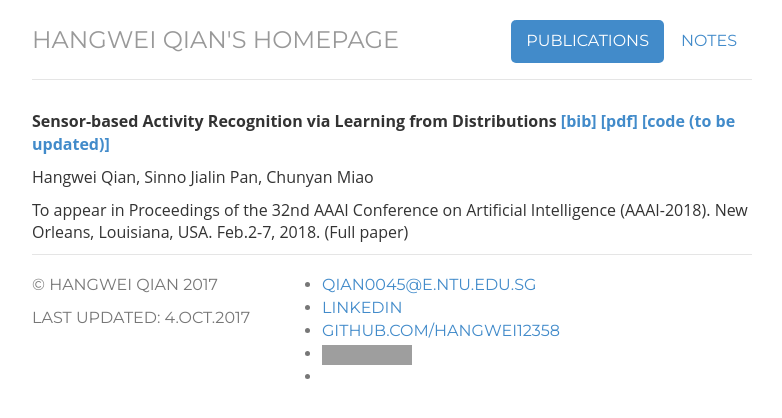
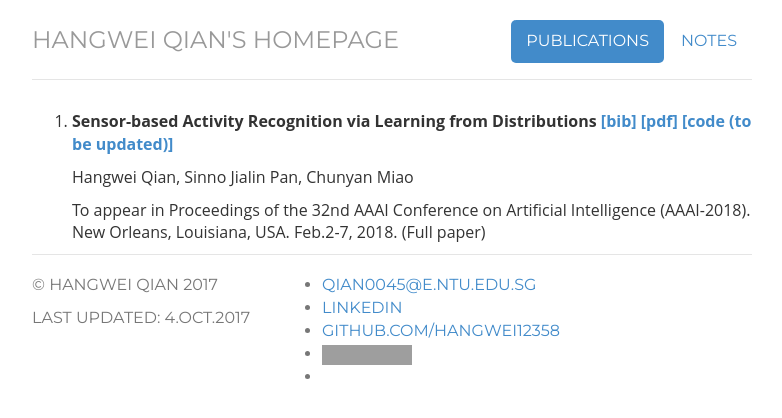
Before and after one commit to Hangwei12358/Hangwei12358.github.io, a Jekyll site: the page built from Publications/index.html, in a window 1280 px wide. Shown: the top 418 px of the page, without its empty margins (248-1030 px from the left). Built offline with Jekyll 4.4.1, drawn with Linux system fonts in a browser that asks for light colours; grey boxes are pictures that could not be loaded.

Commit message:
try numbering

```diff
--- a/Publications/index.html
+++ b/Publications/index.html
@@ -6,10 +6,12 @@
 notes: passive
 ---
 <div class="Publications">
-<p><dt>Sensor-based Activity Recognition via Learning from Distributions <a href= "http://hangwei12358.github.io/Publications/aaai2018.bib" target="_blank">[bib]</a> <a href= "http://hangwei12358.github.io/Publications/aaai2018.pdf" target="_blank">[pdf]</a> <a href= "http://hangwei12358.github.io/" target="_blank">[code (to be updated)]</a></dt></p>
+<ol>
+<li><p><dt>Sensor-based Activity Recognition via Learning from Distributions <a href= "http://hangwei12358.github.io/Publications/aaai2018.bib" target="_blank">[bib]</a> <a href= "http://hangwei12358.github.io/Publications/aaai2018.pdf" target="_blank">[pdf]</a> <a href= "http://hangwei12358.github.io/" target="_blank">[code (to be updated)]</a></dt></p>
 <p>Hangwei Qian, Sinno Jialin Pan, Chunyan Miao</p>
 
 <p>To appear in Proceedings of the 32nd AAAI Conference on Artificial Intelligence (AAAI-2018). New Orleans, Louisiana, USA. Feb.2-7, 2018. (Full paper)</p>
+</li>
 
  <!-- <a href="test.pdf" class="btn btn-default pull-right" title="Download CV as PDF">Download CV</a> -->
 
```
